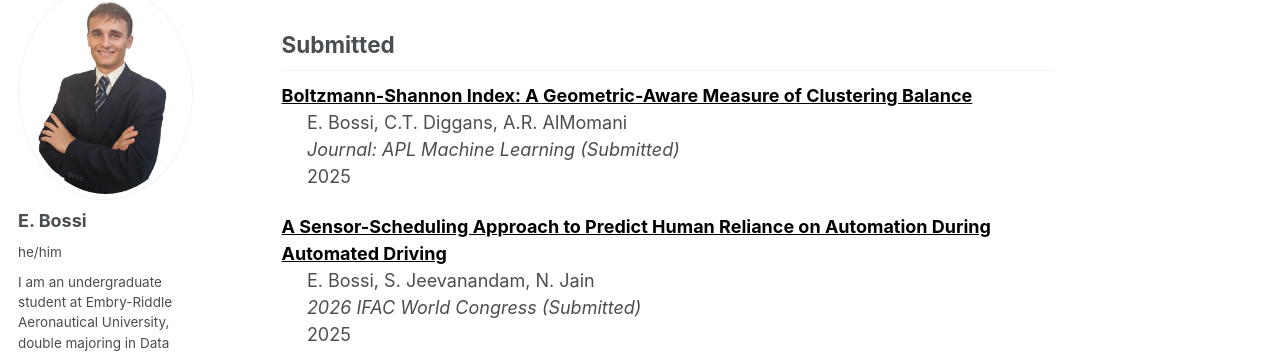
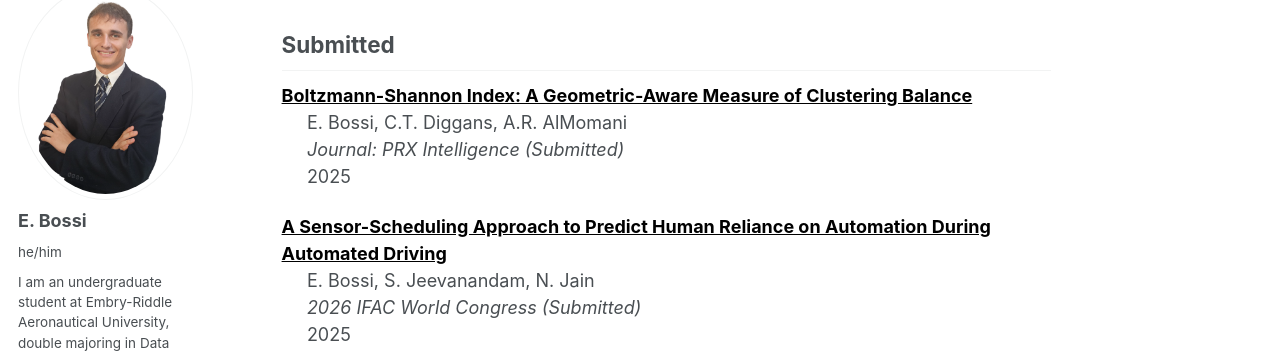
Before and after one commit to bossiemanuele/bossiemanuele.github.io, a Jekyll site: the page built from _pages/publications.md, in a window 1280 px wide and 900 px high, scrolled down 318 px. Shown: the part 121-474 px from the top of the window. Built offline with Jekyll 4.4.1, drawn with Linux system fonts in a browser that asks for light colours.

Commit message:
Update publications.md

```diff
--- a/_pages/publications.md
+++ b/_pages/publications.md
@@ -25,7 +25,7 @@ Papers listed by type and year of publication or year of submission/expected sub
   **Boltzmann-Shannon Index: A Geometric-Aware Measure of Clustering Balance**
 </a>
 &nbsp;&nbsp;&nbsp;&nbsp; E. Bossi, C.T. Diggans, A.R. AlMomani
-&nbsp;&nbsp;&nbsp;&nbsp; *Journal: APL Machine Learning (Submitted)*
+&nbsp;&nbsp;&nbsp;&nbsp; *Journal: PRX Intelligence (Submitted)*
 &nbsp;&nbsp;&nbsp;&nbsp; 2025
 
 <a href="https://bossiemanuele.github.io/portfolio/02_SURF/" style="color:#000; font-weight:bold;">
```
